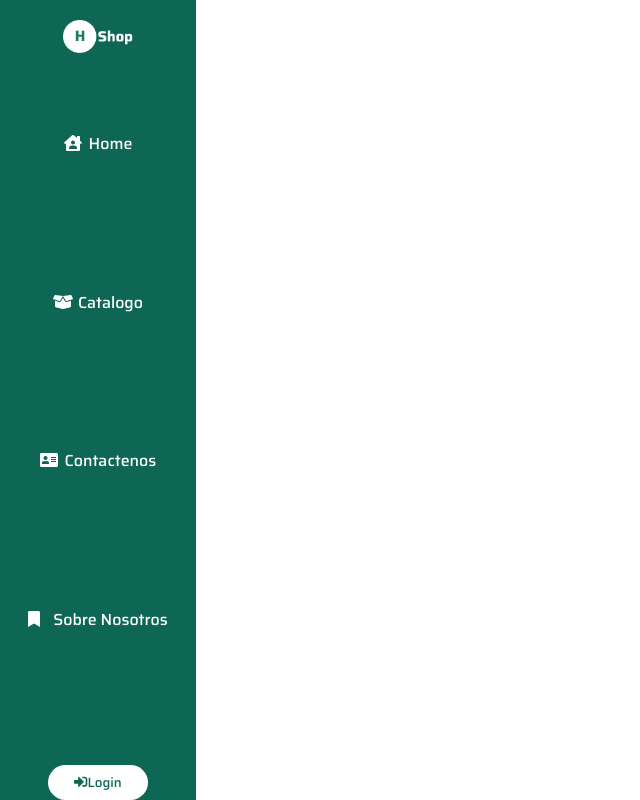
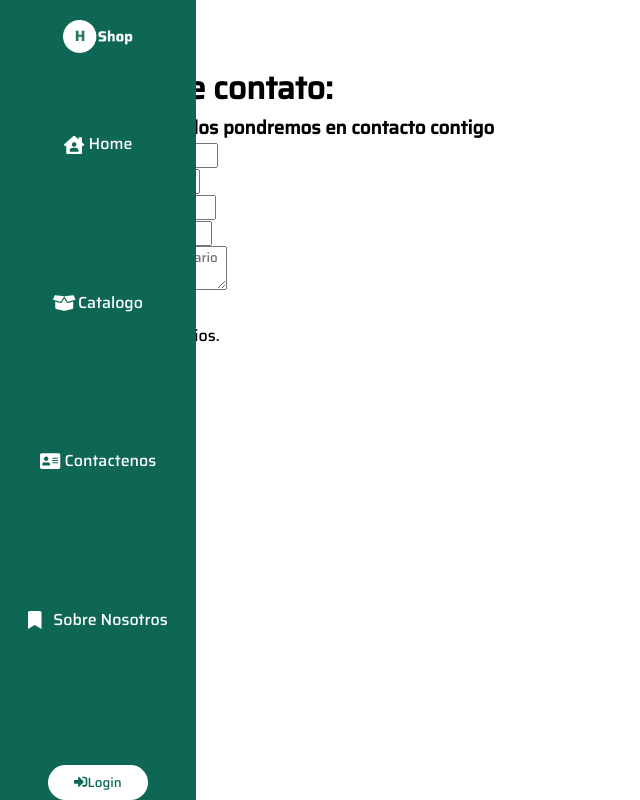
Before and after one commit to guidoabelleira/E-Commerce-PF10, a React (Create React App) app in the folder client/: page /contact in a window 1280 px wide. Shown: the whole page, without its empty margins (0-640 px from the left). Built offline with nearby package versions, Linux system fonts and the light colour scheme.

Commit message:
Creacion deContactenos

```diff
--- a/client/src/App.js
+++ b/client/src/App.js
@@ -1,6 +1,6 @@
 import React from 'react';
 import { Route, Switch } from 'react-router';
-
+import {useAuth0} from "@auth0/auth0-react"
 
 import HomePage from './components/HomePage/HomePage';
 import NavBar from './components/NavBar/NavBar';
@@ -9,8 +9,9 @@ import DetailCard from './components/detailCard/detailCard';
 import ShopCart from './components/ShopCart/ShopCart';
 import AddProduct from './components/CreateProductForm/Form';
 import AboutUs from './components/AboutUs/AboutUs';
-import {useAuth0} from "@auth0/auth0-react"
 import Profile from "./components/Profile/Profile"
+import ContactUs from './components/ContactUs/ContactUs';
+
 import './App.css';
 
 function App() {
@@ -37,6 +38,7 @@ function App() {
                  <Route exact path={"/products/:id"} component={DetailCard} />
                  <Route exact path={"/shopcart"} component={ShopCart} />
                  <Route exact path={"/about"} component={AboutUs} />
+                 <Route exact path={"/contact"} component={ContactUs} />
                  </>)}
         </div>
         </React.Fragment>
--- a/client/src/components/AboutUs/AboutUs.jsx
+++ b/client/src/components/AboutUs/AboutUs.jsx
@@ -1,16 +1,7 @@
-import Loading from "../Loading/Loading";
-import ReactLoading from 'react-loading';
-import { useLocalStorage } from "../Hooks/useLocalStorage";
-
 import style from './aboutUs.module.css';
 
-export default function AboutUs(){
-    const [text, setText] = useLocalStorage('text', '')
-    return (
-        <div>
-            <Loading />
-        </div>
-
-
+export default function AboutUs (){
+    return(
+        <h2>soy about</h2>
     )
 }
--- a/client/src/components/AboutUs/aboutUs.module.css
+++ b/client/src/components/AboutUs/aboutUs.module.css
@@ -0,0 +1,3 @@
+.container {
+    margin: 23vh
+}
--- /dev/null
+++ b/client/src/components/ContactUs/ContactUs.jsx
@@ -0,0 +1,121 @@
+import React, { useState } from 'react';
+import {FontAwesomeIcon} from '@fortawesome/react-fontawesome';
+import {faWhatsapp} from '@fortawesome/free-brands-svg-icons';
+
+
+import style from './ContactUs.module.css';
+
+export default function ContactUs(){
+
+    const [input, setInput] = useState({
+        name: "",
+        email: "",
+        telephone: "",
+        affair: "",
+        message: "",
+    })
+
+
+
+    function handleSubmit(e){
+        e.preventDefault();
+        // dispatch a ruta de back
+        alert("Mensaje enviado! A la brevedad lo contactaremos...")
+    }
+
+    function handleInputChange(e) {
+        setInput(e.target.value)
+    }
+
+    return (
+        <div className={style.container}>
+            <div>
+                <h2>Contactenos!</h2>
+                <a href="https://api.whatsapp.com/send?phone=34123456789">
+                <FontAwesomeIcon icon={faWhatsapp}/>
+                </a>
+            </div>
+            <div>
+                <h1>Formulario de contato:</h1>
+                <h3>Escríbenos y en breve los pondremos en contacto contigo</h3>
+                <form onSubmit={handleSubmit}>
+                    <p>
+                        <lebel>
+                            Nombre
+                            <span>*</span>
+                        </lebel>
+                        <input
+                            type="text"
+                            name="name"
+                            placeholder="Escribe tu nombre"
+                            required
+                            onChange={handleInputChange}
+                            value={input.name}
+                            />
+                    </p>
+                    <p>
+                        <lebel>
+                            Email
+                            <span>*</span>
+                        </lebel>
+                        <input
+                            type="email"
+                            name="email"
+                            placeholder="Escribe tu email"
+                            required
+                            onChange={handleInputChange}
+                            value={input.email}
+                            />
+                    </p>
+                    <p>
+                        <lebel>
+                            Telefono
+                        </lebel>
+                        <input
+                            type="tel"
+                            name="telephone"
+                            placeholder="Escribe tu telefono"
+                            required
+                            onChange={handleInputChange}
+                            value={input.telephone}
+                            />
+                    </p>
+                    <p>
+                        <lebel>
+                            Asunto
+                            <span>*</span>
+                        </lebel>
+                        <input
+                            type="text"
+                            name="affair"
+                            placeholder="Escribe un asunto"
+                            required
+                            onChange={handleInputChange}
+                            value={input.affair}
+                            />
+                    </p>
+                    <p>
+                        <lebel>
+                            Mensaje
+                            <span>*</span>
+                        </lebel>
+                        <textarea
+                            name="message"
+                            placeholder="Deja aqui tu comentario"
+                            required
+                            onChange={handleInputChange}
+                            value={input.message}
+                            />
+                    </p>
+                    <button type='submit'><p>Enviar</p></button>
+                    <p>
+                        <span> * </span>
+                        los campos son obligatorios.
+                    </p>
+                </form>
+            </div>
+        </div>
+
+
+    )
+}
--- a/client/src/components/NavBar/NavBar.jsx
+++ b/client/src/components/NavBar/NavBar.jsx
@@ -45,7 +45,7 @@ export default function NavBar() {
                 </Link>
             </div>
             <div className={style.mainBttn}>
-                <Link className={style.mainBttn} to="/ContactUs">
+                <Link className={style.mainBttn} to="/contact">
                     <i><FontAwesomeIcon icon={faAddressCard}/></i>
                     <p>Contactenos</p>
                 </Link>
@@ -81,7 +81,7 @@ export default function NavBar() {
                 </Link>
             </div>
             <div className={style.mainBttn}>
-                <Link className={style.mainBttn} to="/ContactUs">
+                <Link className={style.mainBttn} to="/contact">
                     <i><FontAwesomeIcon icon={faAddressCard}/></i>
                     <p>Contactenos</p>
                 </Link>
--- a/client/src/components/NavBar/NavBar.module.css
+++ b/client/src/components/NavBar/NavBar.module.css
@@ -45,6 +45,7 @@
 .mainBttn i{
     height: 20px;
     width: 20px;
+    font-size: large;
     transform: rotate(0deg);
     color: white;
 }
--- a/client/src/redux/actions.js
+++ b/client/src/redux/actions.js
@@ -42,6 +42,7 @@ export function getProductById(id){
             })
         } catch (error){
             console.log(error)
+            alert("no encontrado")
         }
     }
 }
@@ -56,10 +57,7 @@ export function getProductByName(input) {
             })
         }
         catch(error) {
-            dispatch ({
-                type: 'GET_RECIPE_BY_NAME',
-                payload: {error: "Product not found"}
-            })
+            console.log(error)
         }
     }
 }
```
Also changed, not shown: client/src/components/ContactUs/ContactUs.module.css (added).
